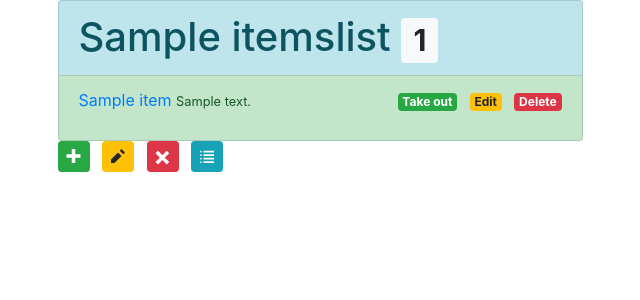
After one commit to rodionovsasha/ShoppingListDjango, a Django app: page /itemsList/1/ in a window 1280 px wide. The commit adds this page. Shown: the top 300 px of the page, without its empty margins (320-960 px from the left). Run offline with Django 3.2, Linux system fonts and the light colour scheme; tables that the repository leaves empty hold one stand-in row (values such as "Sample post"); some libraries are stand-ins or nearby versions.

Commit message:
Add items list rendering

```diff
--- a/shoppinglist/templates/shoppinglist/index.html
+++ b/shoppinglist/templates/shoppinglist/index.html
@@ -8,7 +8,7 @@
     {% for list in lists %}
         <li>
             <p>
-                <a href="/itemsList?id={{list.id}}" class="btn btn-outline-secondary">{{list.name}}</a>
+                <a href="{% url 'items_list' id=list.id %}" class="btn btn-outline-secondary">{{list.name}}</a>
                 <a href="/itemsList/edit?id={{list.id}}" class="btn btn-warning btn-sm">Edit</a>
                 <a href="/itemsList/delete?id={{list.id}}" class="btn btn-danger btn-sm"
                    onclick="return confirm('Are you sure you want to delete this list?')">Delete</a>
--- /dev/null
+++ b/shoppinglist/templates/shoppinglist/items_list.html
@@ -0,0 +1,58 @@
+{% extends 'shoppinglist/layout.html' %}
+
+{% block title %}{{list.name}}{% endblock %}
+
+{% block content %}
+<div class="list-group">
+    <h1 class="list-group-item list-group-item-info">{{list.name}} <span class="badge badge-light">{{items|length}}</span></h1>
+    {% for item in items %}
+        <div class="list-group-item{% if item.is_bought %} list-group-item-success{% endif %}">
+            <div class="row">
+                <div class="col-md-7">
+                    <a href="/item?id=4">{{item.name}}</a>
+                    {% if item.comment %}
+                        <small class="clearfix">{{item.comment}}</small>
+                    {% endif %}
+                </div>
+                <div class="col-md-5">
+                    <ul class="list-inline text-right">
+                        <li class="list-inline-item">
+                            <a href="/item/bought?id=4&amp;listId=1" class="badge badge-success" role="button">
+                                {% if item.is_bought %}
+                                    Take out
+                                {% else %}
+                                    Buy
+                                {% endif %}
+                            </a>
+                        </li>
+                        <li class="list-inline-item"><a href="/item/edit?id=4" class="badge badge-warning" role="button">Edit</a></li>
+                        <li class="list-inline-item"><a href="/item/delete?id=4&amp;listId=1" class="badge badge-danger" role="button" onclick="return confirm('Are you sure you want to delete this item?')">Delete</a></li>
+                    </ul>
+                </div>
+            </div>
+        </div>
+    {% endfor %}
+</div>
+<ul class="list-inline">
+    <li class="list-inline-item">
+        <a href="/item/add?listId=1" class="btn btn-success btn-sm" role="button" data-toggle="tooltip" data-placement="bottom" title="Add new item">
+            <span class="oi oi-plus"></span>
+        </a>
+    </li>
+    <li class="list-inline-item">
+        <a href="/itemsList/edit?id=1" class="btn btn-warning btn-sm" role="button" data-toggle="tooltip" data-placement="bottom" title="Edit list">
+            <span class="oi oi-pencil"></span>
+        </a>
+    </li>
+    <li class="list-inline-item">
+        <a href="/itemsList/delete?id=1" onclick="return confirm('Are you sure you want to delete this list?')" class="btn btn-danger btn-sm" role="button" data-toggle="tooltip" data-placement="bottom" title="Delete list">
+            <span class="oi oi-x"></span>
+        </a>
+    </li>
+    <li class="list-inline-item">
+        <a href="/" class="btn btn-info btn-sm" role="button" data-toggle="tooltip" data-placement="bottom" title="All lists">
+            <span class="oi oi-list"></span>
+        </a>
+    </li>
+</ul>
+{% endblock %}
--- a/shoppinglist/urls.py
+++ b/shoppinglist/urls.py
@@ -4,4 +4,5 @@ from . import views
 
 urlpatterns = [
     url(r'^$', views.index, name='index'),
+    url(r'^itemsList/(?P<id>\d+)/$', views.items_list, name='items_list'),
 ]
--- a/shoppinglist/views.py
+++ b/shoppinglist/views.py
@@ -1,4 +1,4 @@
-from django.shortcuts import render
+from django.shortcuts import render, get_object_or_404
 
 from .models import ItemsList
 
@@ -6,3 +6,9 @@ from .models import ItemsList
 def index(request):
     lists = ItemsList.objects.all()
     return render(request, 'shoppinglist/index.html', {'lists': lists})
+
+
+def items_list(request, id):
+    list_of_items = get_object_or_404(ItemsList, pk=id)
+    items = list_of_items.item_set.all().order_by('is_bought', 'name')
+    return render(request, 'shoppinglist/items_list.html', {'list': list_of_items, 'items': items})
```
